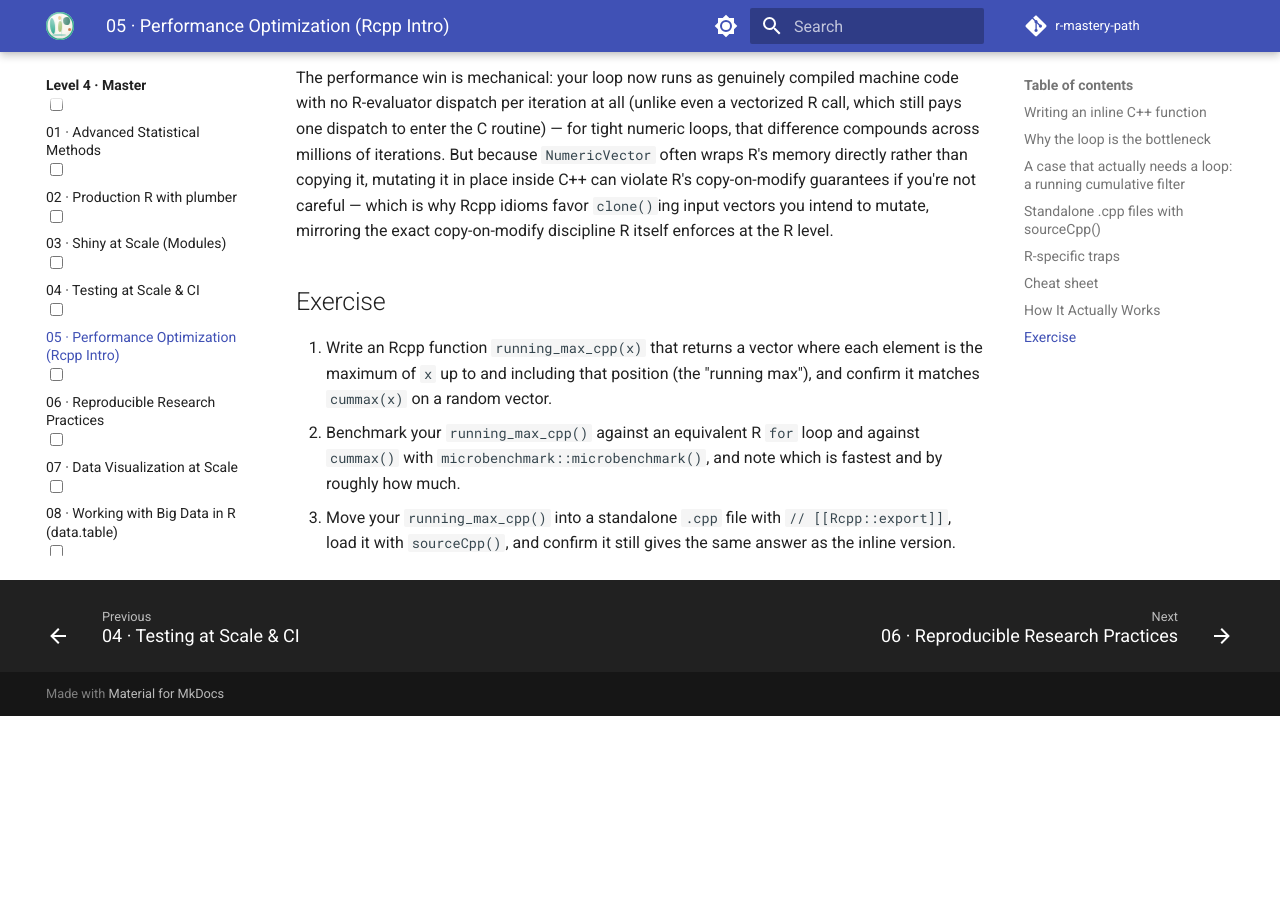
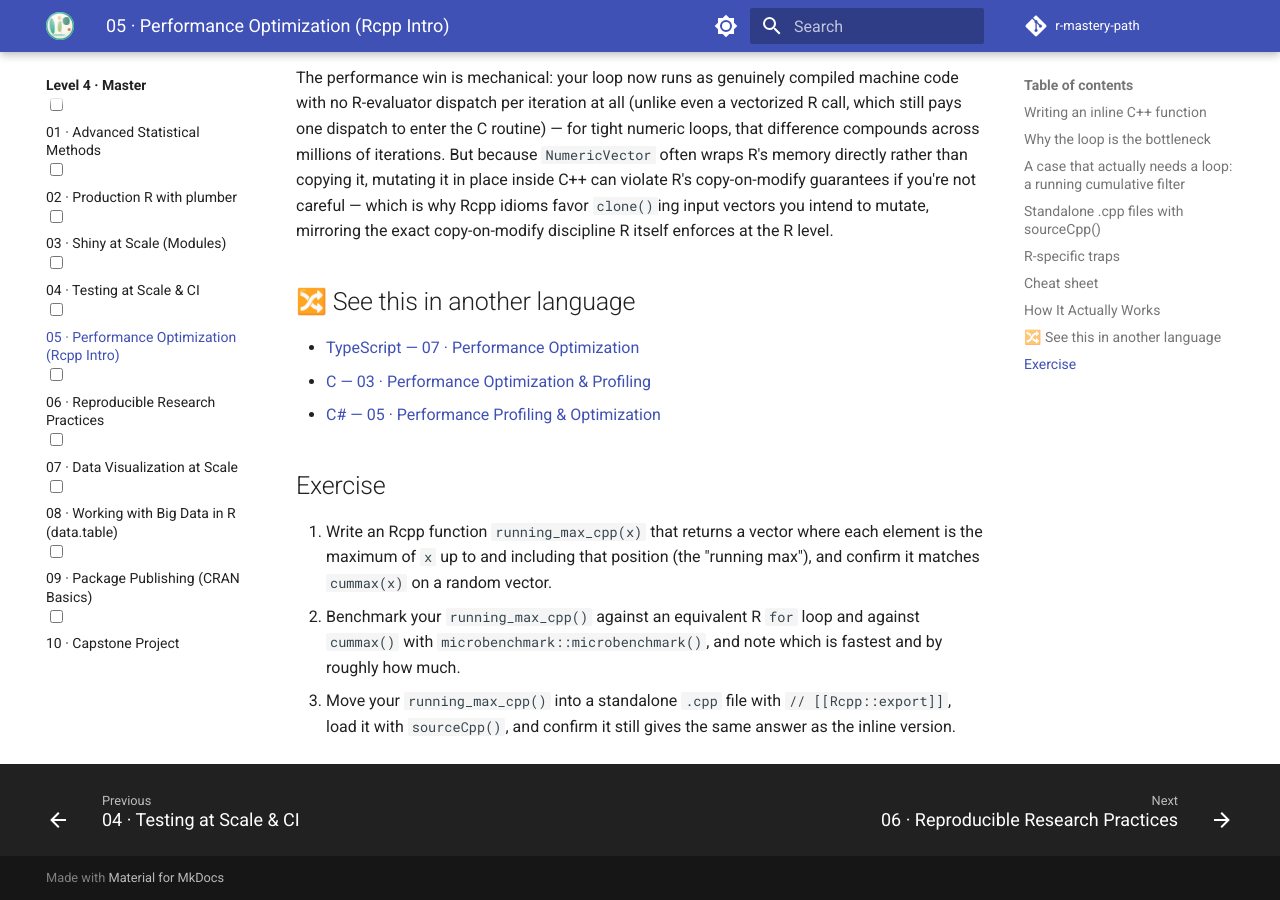
Before and after one commit to SIGILIPELLI/r-mastery-path, an MkDocs documentation site: the page built from docs/level-4/05-performance-rcpp.md, in a window 1280 px wide and 900 px high, scrolled down 4105 px. Built offline with MkDocs 1.6.1 and Material for MkDocs 9.7.7, drawn with Linux system fonts in a browser that asks for light colours; comment, search, counter and statistics services are not loaded; before the commit the page ends 4821 px from its top, so only the background shows below that.

Commit message:
Extend cross-linking: Level 2-4 language comparisons + cross-track related lessons
- Language-track sites (python/java/javascript/etc.) now cross-link Level
  2-4 lessons by topic (not just Level 1), matched via keyword overlap
  rather than lesson number since curricula diverge past Level 1.
- The other 44 sites (cloud/testing/leadership/data/embedded/etc.) now get
  a "Related lessons on other tracks" section wherever a genuinely
  on-topic match exists elsewhere in the network — no forced/generic
  matches, so many pages intentionally have none.

Co-Authored-By: Claude Sonnet 5 <noreply@anthropic.com>

```diff
--- a/docs/level-2/09-dates-lubridate.md
+++ b/docs/level-2/09-dates-lubridate.md
@@ -217,6 +217,10 @@ that only affects *display* math (converting to local wall-clock time
 using the IANA tz database compiled into your OS) — the stored instant in
 time never changes when you change its printed time zone.
 
+## 🔀 See this in another language
+
+- [PHP — 09 · Working with Dates](https://sigilipelli.github.io/php-mastery-path/level-2/09-working-with-dates/)
+
 ## Exercise
 
 Given `signups <- c("2024-01-05", "2024-01-20", "2024-02-14", "2024-02-15",
--- a/docs/level-4/05-performance-rcpp.md
+++ b/docs/level-4/05-performance-rcpp.md
@@ -202,6 +202,12 @@ why Rcpp idioms favor `clone()`ing input vectors you intend to mutate,
 mirroring the exact copy-on-modify discipline R itself enforces at the
 R level.
 
+## 🔀 See this in another language
+
+- [TypeScript — 07 · Performance Optimization](https://sigilipelli.github.io/typescript-mastery-path/level-4/07-performance-optimization/)
+- [C — 03 · Performance Optimization & Profiling](https://sigilipelli.github.io/c-mastery-path/level-4/03-performance-profiling/)
+- [C# — 05 · Performance Profiling & Optimization](https://sigilipelli.github.io/csharp-mastery-path/level-4/05-performance-profiling/)
+
 ## Exercise
 
 1. Write an Rcpp function `running_max_cpp(x)` that returns a vector
```
Also changed, not shown: docs/level-2/07-functions-package-structure.md (+4 -0 lines), docs/level-4/09-package-publishing-cran.md (+4 -0 lines).
